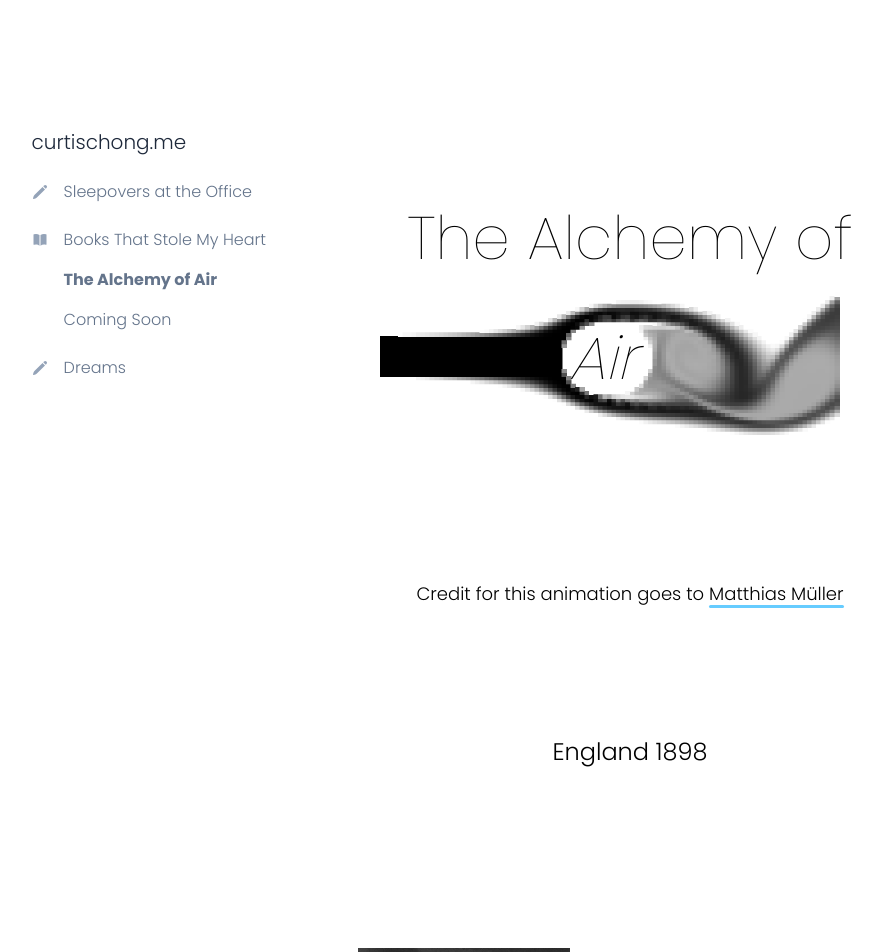
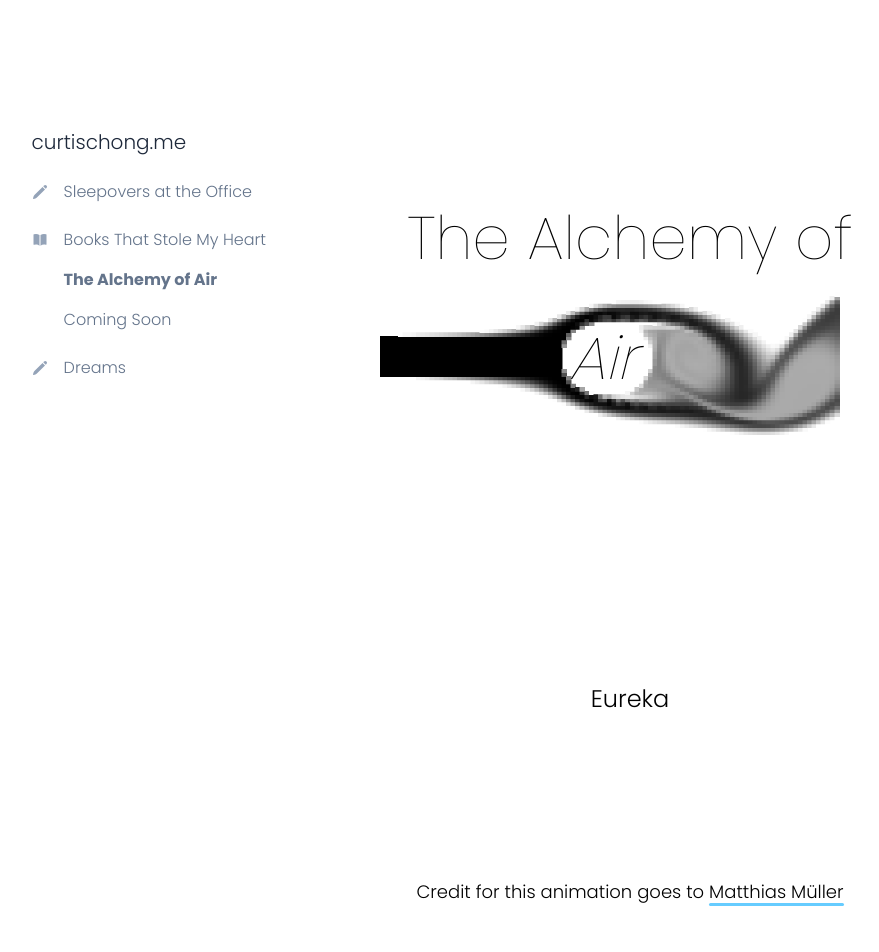
Before and after one commit to chongcurtis/chongcurtis.github.io, a Next.js app: page /books/the-alchemy-of-air in a window 1280 px wide. Shown: the top 952 px of the page, without its empty margins (10-889 px from the left). Built offline with nearby package versions, Linux system fonts and the light colour scheme.

Commit message:
wip getting bowling text to appear after delay

```diff
--- a/src/common/animations.ts
+++ b/src/common/animations.ts
@@ -88,7 +88,9 @@ const animationDelayStr = "animation-delay-";
 const getAnimationDelay = (element: HTMLElement): number => {
     for (const elementClass of element.classList) {
         if (elementClass.startsWith(animationDelayStr)) {
-            return parseInt(elementClass.substring(animationDelayStr.length));
+            const animationDelay = parseInt(elementClass.substring(animationDelayStr.length));
+            console.log("ANHIMATION DELAY", animationDelay);
+            return animationDelay;
         }
     }
     return DEFAULT_ANIMATION_DELAY_MS;
--- a/src/pages/books/the-alchemy-of-air.tsx
+++ b/src/pages/books/the-alchemy-of-air.tsx
@@ -20,6 +20,7 @@ import { HundredsOfCatalysts } from "./the-alchemy-of-air/HundredsOfCatalysts";
 import ThinLine from "@/components/ThinLine";
 import BulletsStrikeSand from "./the-alchemy-of-air/BulletsStrikeSand";
 import Explosion from "./the-alchemy-of-air/Explosion";
+import Bowling from "./the-alchemy-of-air/Bowling";
 
 export default function TheAlchemyOfAir() {
     React.useEffect(() => {
@@ -35,6 +36,7 @@ export default function TheAlchemyOfAir() {
             <div className="m-auto items-center">
                 <AlchemyOfAirTitle />
             </div>
+            <Bowling />
             {/* rational for the delay: 2000 ms for fluid to appear, 300ms for buffer*/}
             <p className="fade-in-on-scroll animation-delay-2300 text-md mb-32 mt-10">
                 Credit for this animation goes to{" "}
@@ -389,7 +391,7 @@ export default function TheAlchemyOfAir() {
                 He's defeated. So on his only night off, he heads to the bowling alley and
                 socializes with his team.
             </p>
-            <p className="fade-in-on-scroll mt-32">Eureka.</p>
+            <Bowling />
             <p className="fade-in-on-scroll mt-32">
                 The following day, Bosch drills holes into the walls of his furnace. Small enough to
                 keep the pressure but large enough for hydrogen to leak out.
--- /dev/null
+++ b/src/pages/books/the-alchemy-of-air/Bowling.tsx
@@ -0,0 +1,60 @@
+import ParticleSimulationCanvas from "@/pages/books/the-alchemy-of-air/ParticleSimulationCanvas";
+import { Particle } from "@/pages/books/the-alchemy-of-air/Particle";
+import React, { useEffect } from "react";
+import { Block } from "@/pages/books/the-alchemy-of-air/Block";
+import useAnimationEventListener from "@/common/useAnimationEventListener";
+
+const PIN_COLOR = "#8ff2c3";
+// setup bowling pins
+const pins = [
+    new Particle(10, 200, 100, 0, 0, 0, 0, 5, PIN_COLOR, 10000),
+    new Particle(10, 210, 110, 0, 0, 0, 0, 5, PIN_COLOR, 10000),
+    new Particle(10, 210, 90, 0, 0, 0, 0, 5, PIN_COLOR, 10000),
+    // third row
+    new Particle(10, 220, 100, 0, 0, 0, 0, 5, PIN_COLOR, 10000),
+    new Particle(10, 220, 120, 0, 0, 0, 0, 5, PIN_COLOR, 10000),
+    new Particle(10, 220, 80, 0, 0, 0, 0, 5, PIN_COLOR, 10000),
+    // last row
+    new Particle(10, 230, 110, 0, 0, 0, 0, 5, PIN_COLOR, 10000),
+    new Particle(10, 230, 90, 0, 0, 0, 0, 5, PIN_COLOR, 10000),
+    new Particle(10, 230, 70, 0, 0, 0, 0, 5, PIN_COLOR, 10000),
+    new Particle(10, 230, 130, 0, 0, 0, 0, 5, PIN_COLOR, 10000),
+];
+
+export default function Bowling() {
+    const particles = React.useRef<Particle[]>(pins);
+    const [elementRef, startAnimationEventFired] = useAnimationEventListener();
+
+    const shootBowlingBall = () => {
+        const vx = 9;
+        const vy = 0;
+
+        particles.current.push(new Particle(100, 0, 103, vx, vy, 0, 0, 10, "#fcb1f9", 200));
+    };
+    useEffect(() => {
+        if (!startAnimationEventFired) {
+            return;
+        }
+        shootBowlingBall();
+        return () => {
+            // clearTimeout(timeoutId.current);
+        };
+    }, [startAnimationEventFired]);
+
+    return (
+        <div ref={elementRef} className="relative">
+            <p className="fade-in-on-scroll-slow animation-delay-2002 absolute left-1/2 top-1/2 z-20 -translate-x-[50%] -translate-y-[20%] transform md:text-2xl">
+                Eureka
+            </p>
+            <ParticleSimulationCanvas
+                startAnimation={startAnimationEventFired}
+                particles={particles}
+                blocks={[]}
+                canvasWidth={500}
+                canvasHeight={200}
+                isCollisionEnabled={true}
+                extraClassNames="animation-delay-800"
+            />
+        </div>
+    );
+}
```
